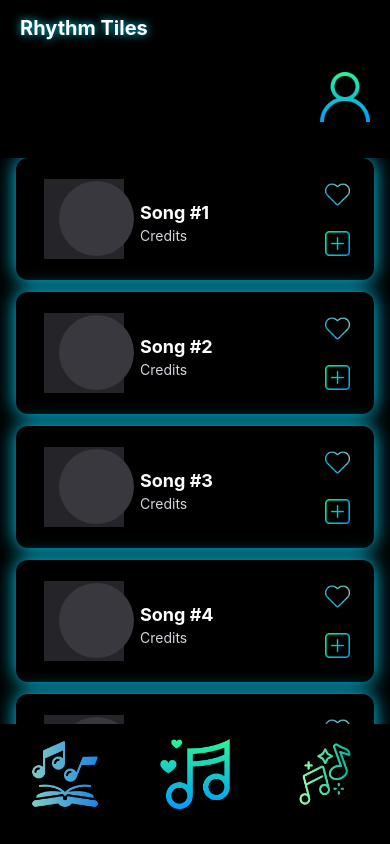
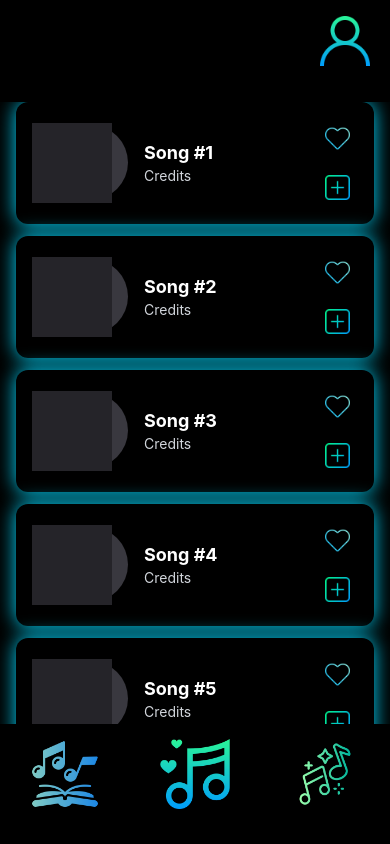
Before and after one commit to Syntactix31/MobileApp-Final-Project, a React Native app: screen /Home in a window 390 px wide. Built offline with nearby package versions, Linux system fonts and the light colour scheme.

Commit message:
tryna fix the header

```diff
--- a/src/components/SongItem.jsx
+++ b/src/components/SongItem.jsx
@@ -6,8 +6,9 @@ export default function SongItem({ song, isLiked, isSaved, onLike, onSave, onPre
   return (
     <TouchableOpacity style={styles.songContainer} onPress={onPress} activeOpacity={0.7}>
       <View style={styles.artworkContainer}>
+        <View style={styles.cdImagePlaceholder} />
         <View style={styles.imagePlaceholder} />
-        <View style={styles.cdImagePlaceholder} />
+
       </View>
 
       <View style={styles.songInfo}>
@@ -46,7 +47,7 @@ const styles = {
     alignItems: 'center',
     backgroundColor: '#000000',
     padding: 20,
-    paddingLeft: 28,
+    paddingLeft: 16,
     marginBottom: 12,
     borderRadius: 12,
     shadowColor: '#04D9FF',
@@ -60,7 +61,7 @@ const styles = {
     position: 'relative',
     width: 80,
     height: 80,
-    marginRight: 16,
+    marginRight: 20,
   },
 
   imagePlaceholder: {
@@ -70,6 +71,7 @@ const styles = {
     position: 'absolute',
     top: 0,
     left: 0,
+    zIndex: 1,
   },
 
   cdImagePlaceholder: {
@@ -79,12 +81,12 @@ const styles = {
     borderRadius: 37.5,
     position: 'absolute',
     top: 2,
-    right: -10,
+    right: -16,
   },
 
   songInfo: {
     flex: 1,
-    paddingTop: 8,
+    marginLeft: 12,
   },
 
   songTitle: {
--- a/src/layouts/Header.jsx
+++ b/src/layouts/Header.jsx
@@ -2,7 +2,7 @@ import React from 'react';
 import { View, Text, StyleSheet, TouchableOpacity, Image } from 'react-native';
 import { neonBlueText, headerTitle, header } from '../layouts/MainLayout';
 
-export default function Header({ title = 'Piano Tiles', onProfilePress }) {
+export default function Header({ title, onProfilePress }) {
   return (
     <View style={[header, styles.container]}>
       <Text style={[neonBlueText, headerTitle, styles.title]}>{title}</Text>
--- a/src/layouts/MainLayout.jsx
+++ b/src/layouts/MainLayout.jsx
@@ -4,11 +4,11 @@ import { View, Text, StyleSheet, SafeAreaView } from 'react-native';
 export default function MainLayout({ children }) {
   return (
     <SafeAreaView style={styles.body}>
-      <View style={styles.header}>
+      {/* <View style={styles.header}>
         <Text style={[styles.neonBlueText, styles.headerTitle]}>
           Rhythm Tiles
         </Text>
-      </View>
+      </View> */}
 
       <View style={styles.mainContainer}>
 
@@ -88,7 +88,7 @@ const styles = StyleSheet.create({
     position: 'relative',
     width: 100,
     height: 100,
-    marginBottom: 16,
+    marginBottom: 20,
   },
 
   imagePlaceholder: {
@@ -108,7 +108,7 @@ const styles = StyleSheet.create({
     borderRadius: 90,
     position: 'absolute',
     top: 2,
-    right: -10,
+    right: -16,
   },
 
   content: {
--- a/src/layouts/NavFooter.jsx
+++ b/src/layouts/NavFooter.jsx
@@ -5,7 +5,9 @@ export default function NavFooter({ navigation }) {
   return (
     <View style={styles.footer}>
       <View style={styles.navContainer}>
-        <TouchableOpacity style={styles.navItem}>
+        <TouchableOpacity
+          style={styles.navItem}
+          onPress={() => navigation.navigate('Home')}>
           <Image source={require('../assets/img/song_tab_nav.png')} style={styles.navIcon} />
         </TouchableOpacity>
 
--- a/src/screens/AchievementsScreen.jsx
+++ b/src/screens/AchievementsScreen.jsx
@@ -1,10 +1,37 @@
+/* eslint-disable react-native/no-inline-styles */
 import React from 'react';
 import { View, Text } from 'react-native';
 
-export default function AchievementsScreen() {
+import MainLayout from '../layouts/MainLayout';
+import Header from '../layouts/Header';
+import NavFooter from '../layouts/NavFooter';
+
+export default function AchievementsScreen({ navigation }) {
+
+  const handleProfilePress = () => {
+    console.log('Profile pressed');
+    navigation.navigate('Profile');
+
+  };
+
+
+
+
+
+
+
   return (
-    <View style={{ flex: 1, backgroundColor: 'black', justifyContent: 'center', alignItems: 'center' }}>
-      <Text style={{ color: 'white' }}>Achievements Screen</Text>
-    </View>
+    <MainLayout>
+      <View style={{ flex: 1 }}>
+        <Header
+          title="Rhythm Tiles"
+          onProfilePress={handleProfilePress}
+        />
+
+
+        <NavFooter navigation={navigation} />
+      </View>
+    </MainLayout>
+
   );
 }
--- a/src/screens/GameScreen.jsx
+++ b/src/screens/GameScreen.jsx
@@ -1,10 +1,38 @@
+/* eslint-disable react-native/no-inline-styles */
 import React from 'react';
 import { View, Text } from 'react-native';
 
-export default function GameScreen() {
+import MainLayout from '../layouts/MainLayout';
+import Header from '../layouts/Header';
+import NavFooter from '../layouts/NavFooter';
+
+export default function GameScreen({ navigation }) {
+
+  const handleProfilePress = () => {
+    console.log('Profile pressed');
+    navigation.navigate('Profile');
+
+  };
+
+
+
+
+
+
+
+
   return (
-    <View style={{ flex: 1, backgroundColor: 'black', justifyContent: 'center', alignItems: 'center' }}>
-      <Text style={{ color: 'white' }}>Game Screen</Text>
-    </View>
+    <MainLayout>
+      <View style={{ flex: 1 }}>
+        <Header
+          title="Rhythm Tiles"
+          onProfilePress={handleProfilePress}
+        />
+
+
+        <NavFooter navigation={navigation} />
+      </View>
+    </MainLayout>
+
   );
 }
--- a/src/screens/HomeScreen.jsx
+++ b/src/screens/HomeScreen.jsx
@@ -35,6 +35,7 @@ export default function HomeScreen({ navigation }) {
 
   const handleProfilePress = () => {
     console.log('Profile pressed');
+    navigation.navigate('Profile');
 
   };
 
@@ -62,7 +63,7 @@ export default function HomeScreen({ navigation }) {
     <MainLayout>
       <View style={{ flex: 1 }}>
         <Header
-          title="Rhythm Tiles"
+          title="Piano Tiles"
           onProfilePress={handleProfilePress}
         />
 
--- a/src/screens/ProfileScreen.jsx
+++ b/src/screens/ProfileScreen.jsx
@@ -2,10 +2,33 @@
 import React from 'react';
 import { View, Text } from 'react-native';
 
-export default function ProfileScreen() {
+import MainLayout from '../layouts/MainLayout';
+import NavFooter from '../layouts/NavFooter';
+
+export default function ProfileScreen({ navigation }) {
+
+  // Move profile to middle of header and remove title
+
+
+
+
+
+
+
+
+
+
   return (
-    <View style={{ flex: 1, backgroundColor: 'black', justifyContent: 'center', alignItems: 'center' }}>
-      <Text style={{ color: 'white' }}>Profile Screen</Text>
-    </View>
+    <MainLayout>
+      <View style={{ flex: 1 }}>
+        <Text>
+          Profile Stuff
+        </Text>
+
+
+        <NavFooter navigation={navigation} />
+      </View>
+    </MainLayout>
+
   );
 }
--- a/src/screens/SavedSongsScreen.jsx
+++ b/src/screens/SavedSongsScreen.jsx
@@ -1,22 +1,37 @@
+/* eslint-disable react-native/no-inline-styles */
 import React from 'react';
 import { View, Text, Button, StyleSheet } from 'react-native';
+
 import MainLayout from '../layouts/MainLayout';
-
+import Header from '../layouts/Header';
+import NavFooter from '../layouts/NavFooter';
 
 
 export default function SavedSongsScreen({ navigation }) {
   const currentDate = new Date().toLocaleDateString();
 
+  const handleProfilePress = () => {
+    console.log('Profile pressed');
+    navigation.navigate('Profile');
+
+  };
+
+
+
   return (
     <MainLayout>
-      <View style={styles.content}>
+      <View style={{ flex: 1 }}>
+        <Header
+          title="Rhythm Tiles"
+          onProfilePress={handleProfilePress}
+        />
+
         <Text style={styles.title}>Rhythm Tiles</Text>
         <Text style={styles.text}>Developers: Levi M, Theo S, Jiro R, Justice M</Text>
         <Text style={styles.text}>Date: {currentDate}</Text>
-        <Button
-          title="Go to Home"
-          onPress={() => navigation.navigate('Home')}
-        />
+
+
+        <NavFooter navigation={navigation} />
       </View>
     </MainLayout>
   );
@@ -25,5 +40,5 @@ export default function SavedSongsScreen({ navigation }) {
 const styles = StyleSheet.create({
   content: { flex: 1, justifyContent: 'center', alignItems: 'center' },
   title: { fontSize: 24, fontWeight: 'bold', marginBottom: 10 },
-  text: { fontSize: 16, marginBottom: 10 },
+  text: { fontSize: 16, marginBottom: 10, },
 });
```
Also changed, not shown: src/App.jsx (+8 -0 lines).
